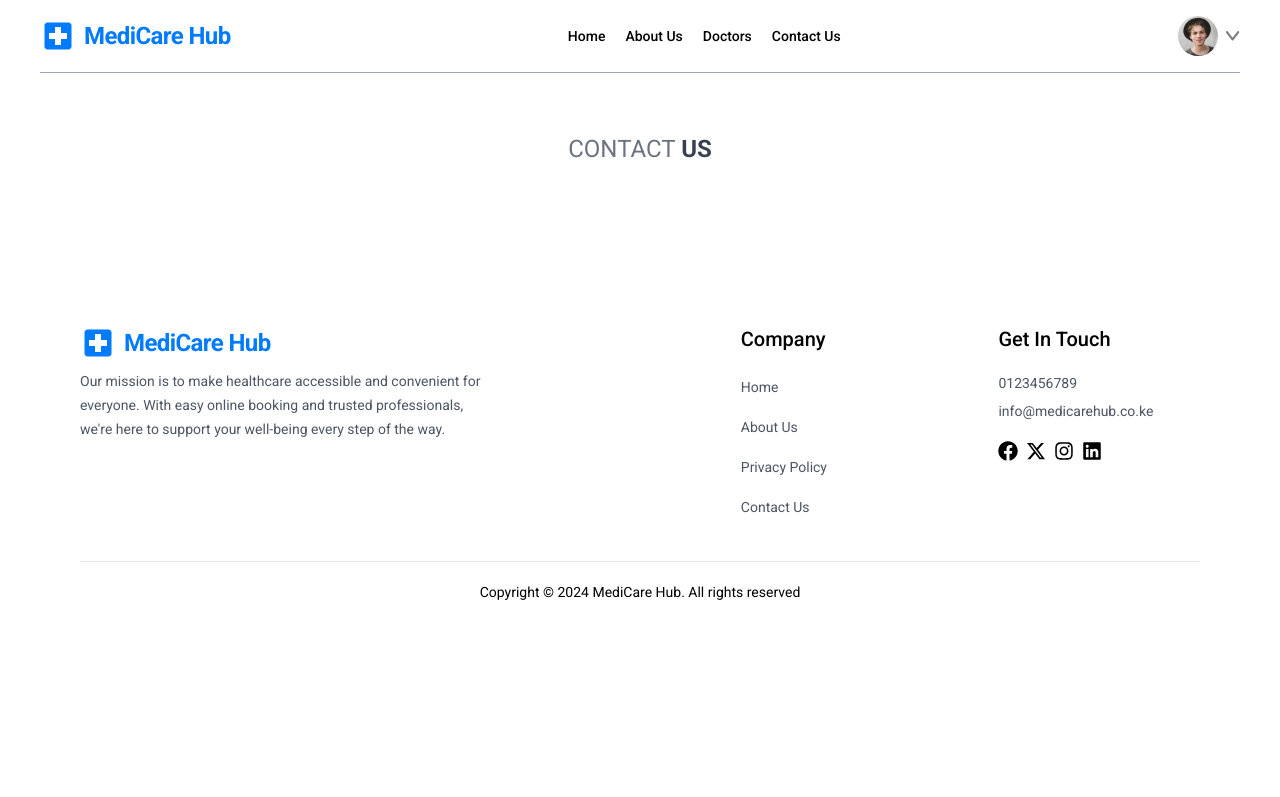
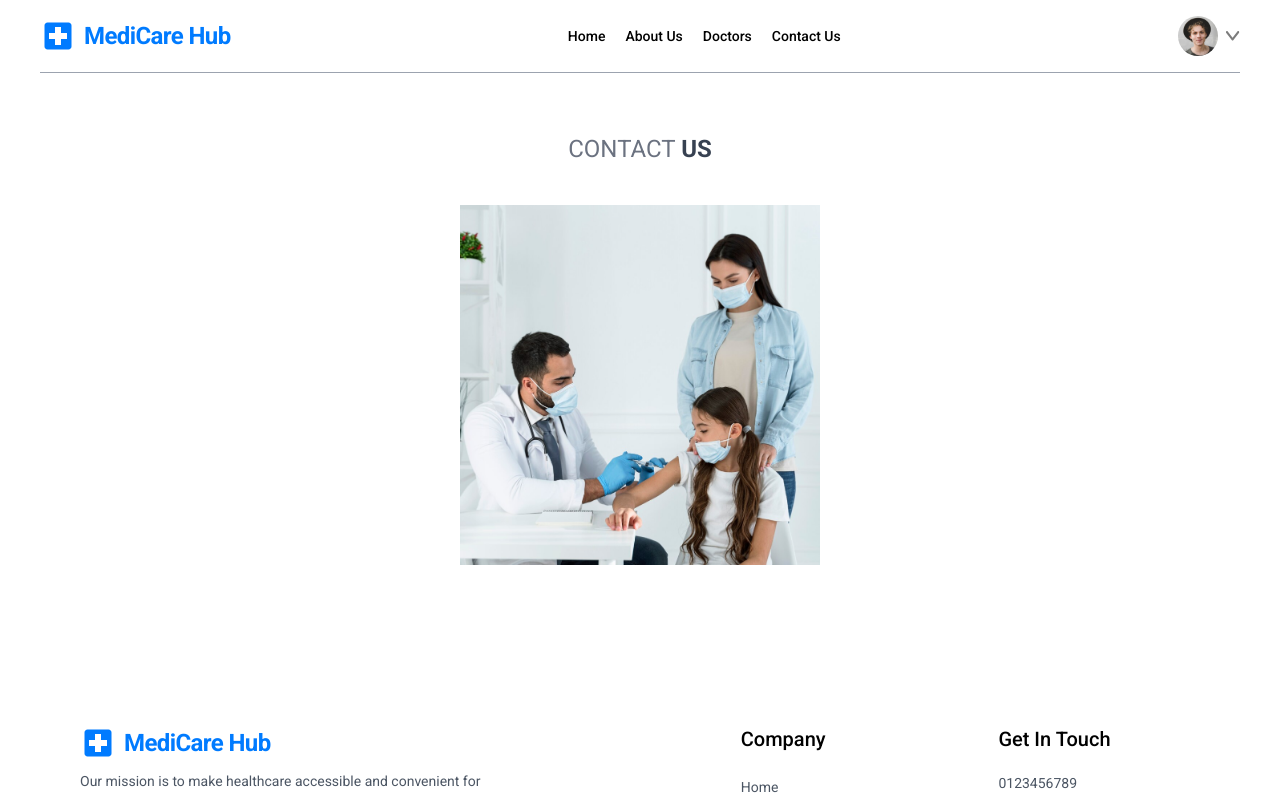
Before and after one commit to briansimiyuj/doctor-appointment-app, a React (Vite) app: page /contact-us in a window 1280 px wide. Shown: the top 797 px of the page. Built offline with nearby package versions, Linux system fonts and the light colour scheme; a web font is replaced by a local one.

Commit message:
Contact Image

```diff
--- /dev/null
+++ b/src/components/contact/ContactImage.tsx
@@ -0,0 +1,13 @@
+import { assets } from "../../assets/frontend/assets"
+
+const ContactImage: React.FC = ()=>{
+
+    return(
+
+        <img src={assets.contactImage} alt="contact-us-image" className="w-full max-w-[360px]"/>
+
+    )
+
+}
+
+export default ContactImage
--- a/src/pages/ContactPage.tsx
+++ b/src/pages/ContactPage.tsx
@@ -1,3 +1,6 @@
+import ContactImage from "../components/contact/ContactImage"
+
+
 const ContactPage: React.FC = ()=>{
 
     return(
@@ -5,6 +8,13 @@ const ContactPage: React.FC = ()=>{
         <div className="text-2xl pt-10 text-gray-500">
 
             <h1 className="text-center">CONTACT <span className="text-gray-700 font-semibold">US</span></h1>
+
+
+            <div className="my-10 flex flex-col justify-center md:flex-row items-center gap-10 mb-28 text-sm">
+
+                <ContactImage/>
+
+            </div>
 
         </div>
 
```
Also changed, not shown: 1 other file (tests, documents, lock files or other folders).
